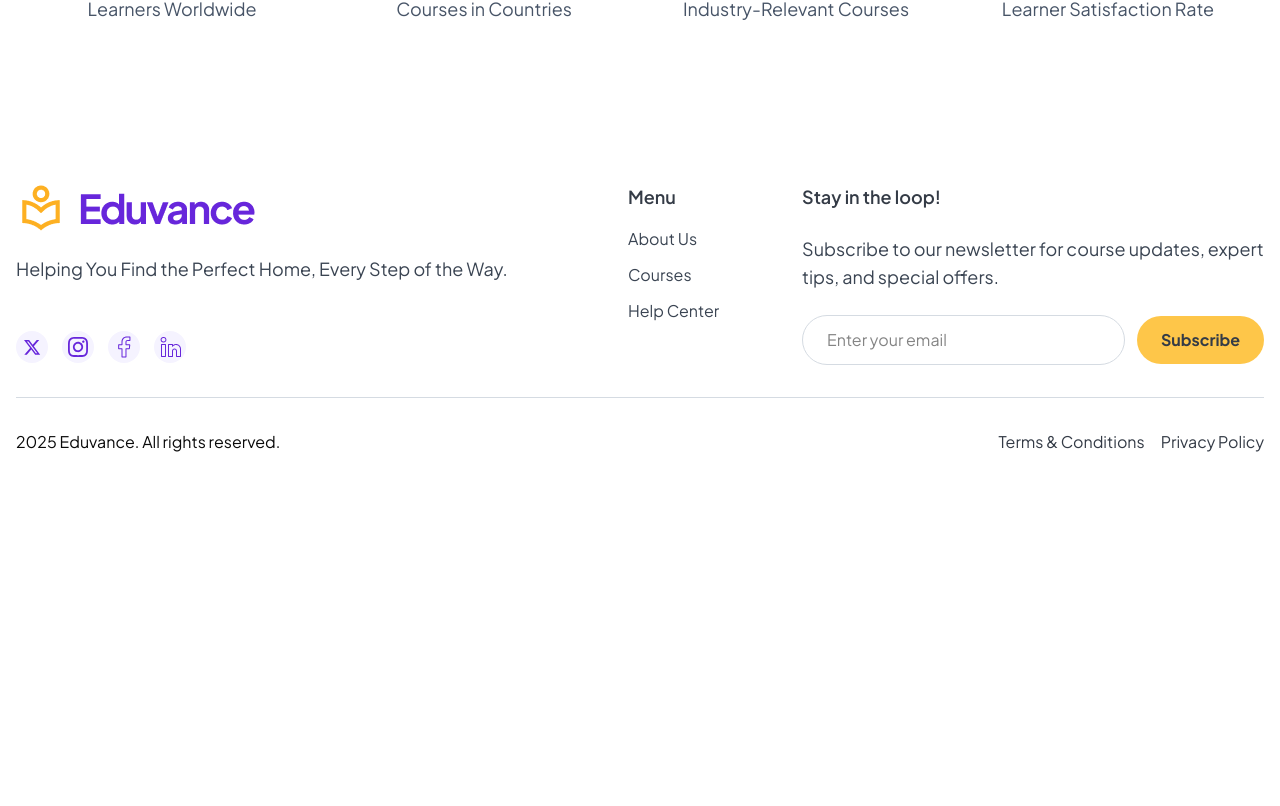
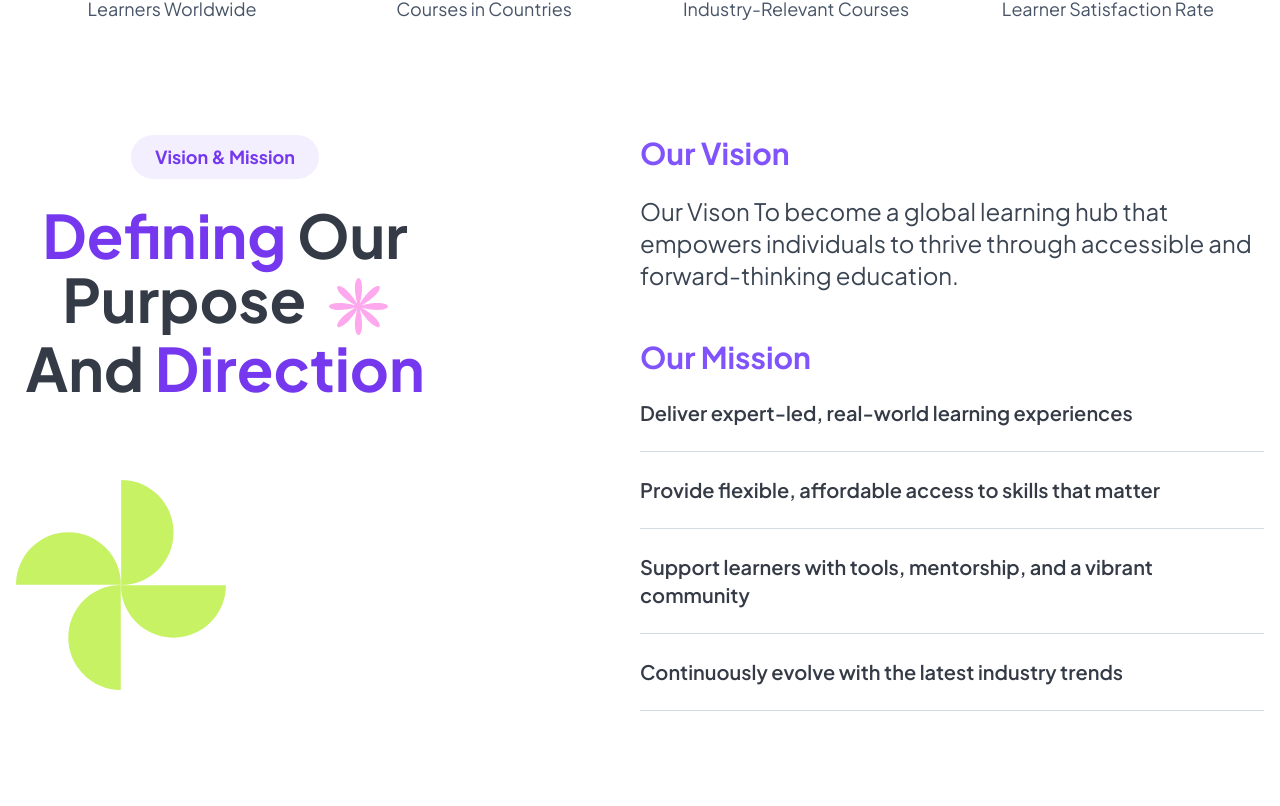
Before and after one commit to Bernardowert/eduvance, a Next.js app: page /about in a window 1280 px wide. Shown: the part 1414-2220 px from the top of the page. Before the commit the page ends 1916 px from the top, so only its background shows below. Built offline with nearby package versions, Linux system fonts and the light colour scheme.

Commit message:
criação da section about e finalização da mesma

```diff
--- a/src/app/about/page.tsx
+++ b/src/app/about/page.tsx
@@ -1,4 +1,5 @@
 import { CardSection } from "@/components/cardSection";
+import { SectionMission } from "@/components/sections/about/mission";
 import { SectionStoryAbout } from "@/components/sections/about/story";
 
 export default function About(){
@@ -8,6 +9,7 @@ export default function About(){
           <span>Learn</span> with Purpose Grow with <span>Eduvance</span>
         </CardSection>
          <SectionStoryAbout/>
+         <SectionMission/>
         </>
     )
 }
--- a/src/components/headingTitle/index.tsx
+++ b/src/components/headingTitle/index.tsx
@@ -7,13 +7,14 @@ interface TitleProps{
     subtitle:string;
     className?:string;
     children:ReactNode;
+    classNameTitle?:string;
 }
 
-export function HeadingTitle({subtitle,className,children}:TitleProps){
+export function HeadingTitle({subtitle,className,children,classNameTitle}:TitleProps){
     return(
         <div className={`${style.titleHeading} ${className ? className : ""}`}>
             <SubTitle text={subtitle} className="text-sm laptop:text-lg"/>
-            <h2 className="laptop:text-6xl text-3xl font-bold text-gray-900 mt-6 capitalize">{children}</h2>
+            <h2 className={`laptop:text-6xl text-3xl font-bold text-gray-900 mt-6 capitalize ${classNameTitle ? classNameTitle : ""}`}>{children}</h2>
         </div>
     )
 }
--- /dev/null
+++ b/src/components/sections/about/mission/areaInfos.tsx
@@ -0,0 +1,28 @@
+const listings = [
+    "Deliver expert-led, real-world learning experiences",
+    "Provide flexible, affordable access to skills that matter",
+    "Support learners with tools, mentorship, and a vibrant community",
+    "Continuously evolve with the latest industry trends"
+]
+
+
+export function AreaInfos(){
+    return(
+           <div className="w-full laptop:max-w-page-about space-y-12">
+                        <div>
+                               <h3 className="text-lg font-bold text-primary-650 mb-4 laptop:mb-6 laptop:text-3xl">Our Vision</h3>
+                               <p className="text-gray-800 laptop:text-2xl">Our Vison To become a global learning hub that empowers individuals to thrive through accessible and forward-thinking education.</p>
+                        </div>
+                        <div>
+                              <h3 className="text-lg font-bold text-primary-650 mb-4 laptop:mb-6 laptop:text-3xl">Our Mission</h3>
+                              <ul className="space-y-6">
+                                {
+                                    listings.map((item) => (
+                                         <li key={`item-${item}`} className=" laptop:text-xl text-gray-900 font-semibold pb-6 border-b border-gray-200">{item}</li>
+                                    ))
+                                }
+                              </ul>
+                        </div>
+            </div>
+    )
+}
--- /dev/null
+++ b/src/components/sections/about/mission/index.tsx
@@ -0,0 +1,29 @@
+import { ContainerGRID } from "@/components/containerGRID";
+import { HeadingTitle } from "@/components/headingTitle";
+
+import iconFlower from "@/assets/icons/icon-flower.svg";
+import greenDetail from "@/assets/icons/green-img-vision.svg";
+import Image from "next/image";
+import { AreaInfos } from "./areaInfos";
+
+export function SectionMission(){
+    return(
+        <section className="pb-28">
+            <ContainerGRID className="flex items-start justify-between flex-col gap-8 laptop:flex-row laptop:gap-0">
+                <div className="w-full laptop:max-w-card-course-home">
+                    <HeadingTitle subtitle="Vision & Mission" className="text-center" classNameTitle="laptop:leading-16">
+                        <span>Defining</span> Our Purpose <Image src={iconFlower} className="hidden laptop:inline-block align-middle ml-3" alt="Icone Flower" title="Flower" aria-hidden/> and <span>Direction</span>
+                    </HeadingTitle>
+                    <Image
+                    src={greenDetail}
+                    alt="Imagem detalhe verde"
+                    title="detalhe verde"
+                    className="laptop:mt-20 hidden laptop:block"
+                    aria-hidden
+                    />
+                </div>
+                <AreaInfos/>
+            </ContainerGRID>
+        </section>
+    )
+}
```
Also changed, not shown: src/assets/icons/green-img-vision.svg (added), src/assets/icons/icon-flower.svg (added).
